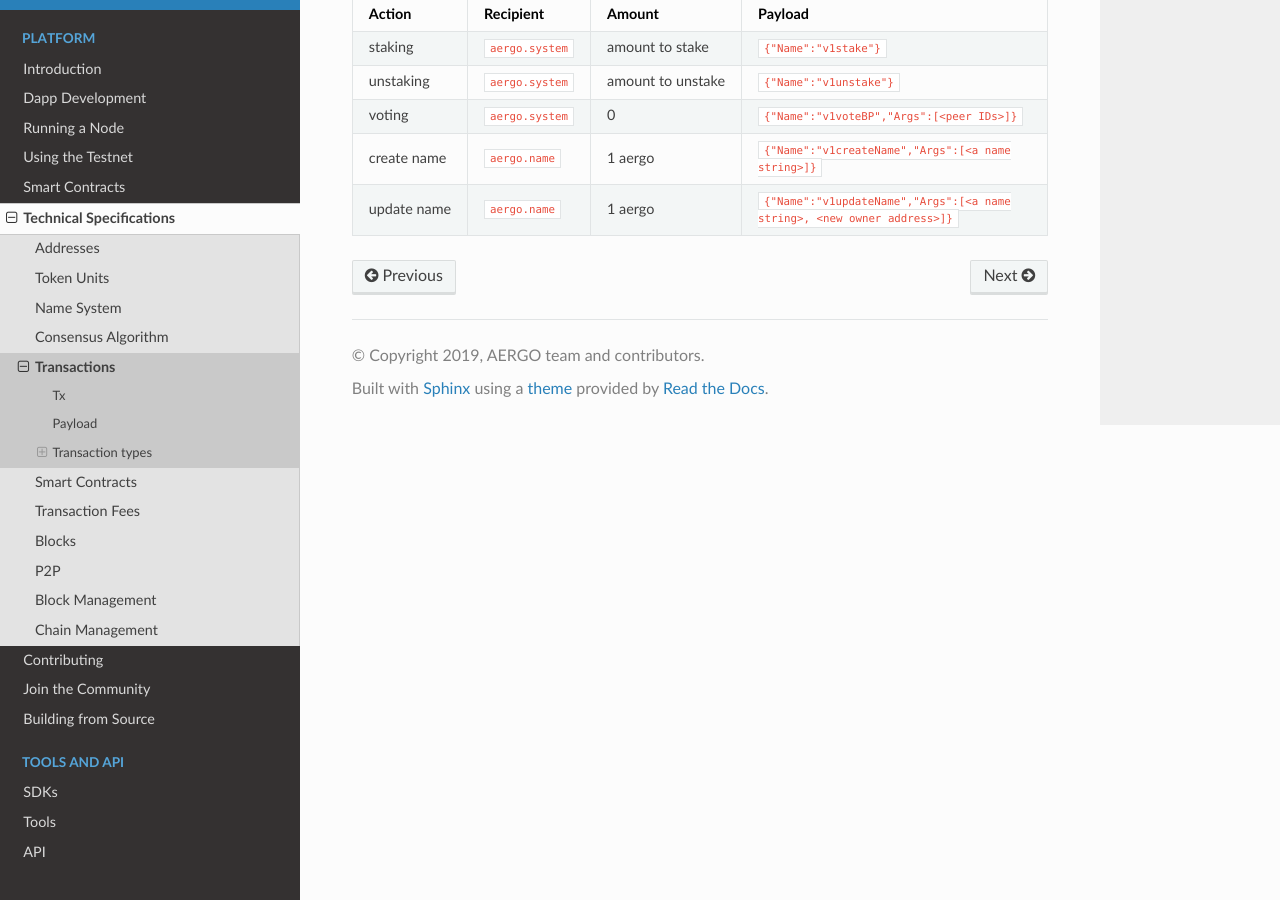
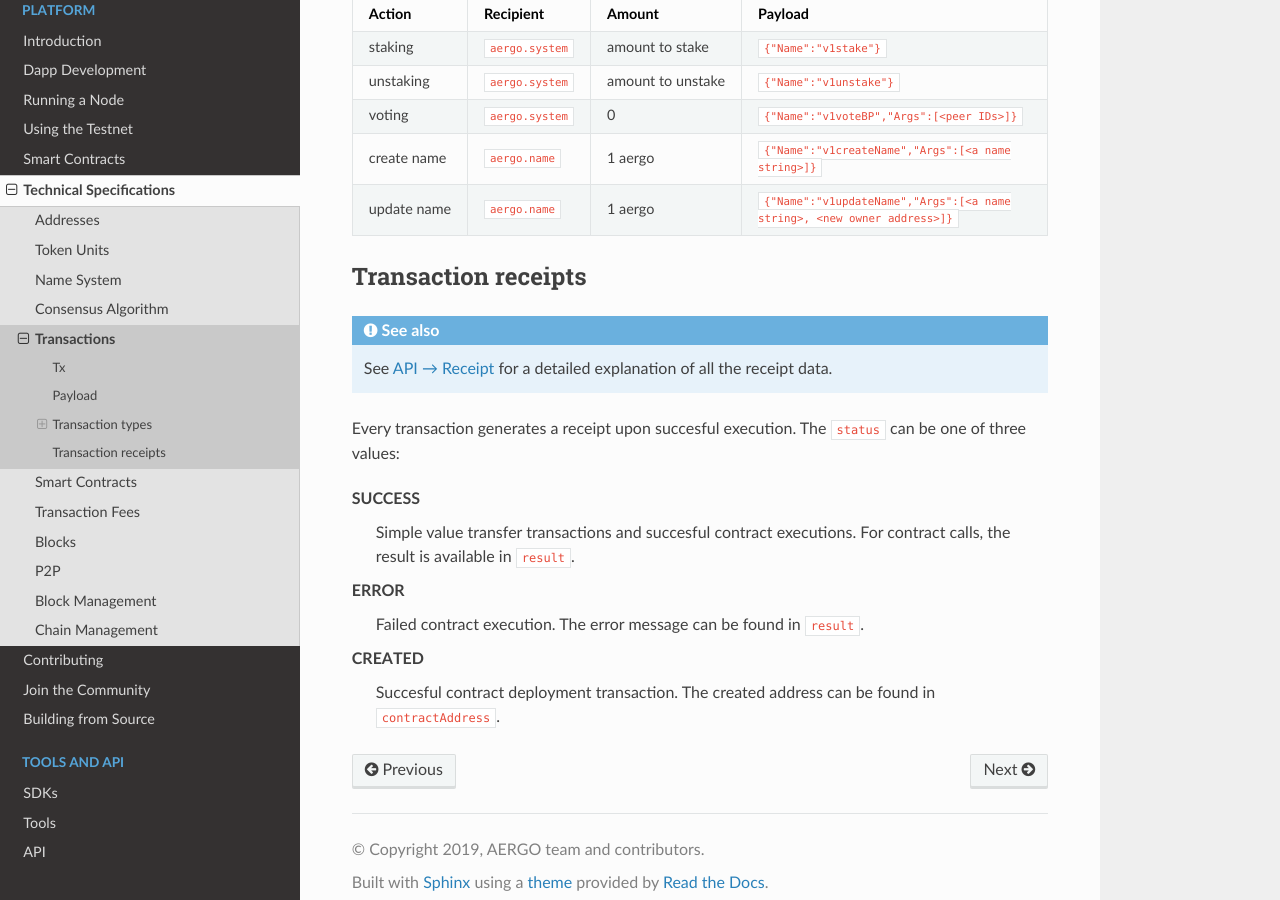
Before and after one commit to aergoio/guide, a Sphinx documentation site: the page built from source/specs/transactions.rst, in a window 1280 px wide and 900 px high, scrolled down 1106 px. Built offline with Sphinx 7.4.7 and the Read the Docs theme 2.0.0, drawn with Linux system fonts in a browser that asks for light colours.

Commit message:
Add some details about events and receipts

```diff
--- a/source/specs/transactions.rst
+++ b/source/specs/transactions.rst
@@ -61,3 +61,21 @@ voting       :code:`aergo.system`  0                  :code:`{"Name":"v1voteBP",
 create name  :code:`aergo.name`    1 aergo            :code:`{"Name":"v1createName","Args":[<a name string>]}`
 update name  :code:`aergo.name`    1 aergo            :code:`{"Name":"v1updateName","Args":[<a name string>, <new owner address>]}`
 ===========  ====================  =================  ==========================================
+
+Transaction receipts
+--------------------
+
+.. seealso:: See `API → Receipt <../api/rpc-autogenerated.html#receipt>`__ for a detailed explanation of all the receipt data.
+
+Every transaction generates a receipt upon succesful execution.
+The :code:`status` can be one of three values:
+
+SUCCESS
+    Simple value transfer transactions and succesful contract executions.
+    For contract calls, the result is available in :code:`result`.
+
+ERROR
+    Failed contract execution. The error message can be found in :code:`result`.
+
+CREATED
+    Succesful contract deployment transaction. The created address can be found in :code:`contractAddress`.
```
Also changed, not shown: source/specs/contracts.rst (+7 -0 lines).
